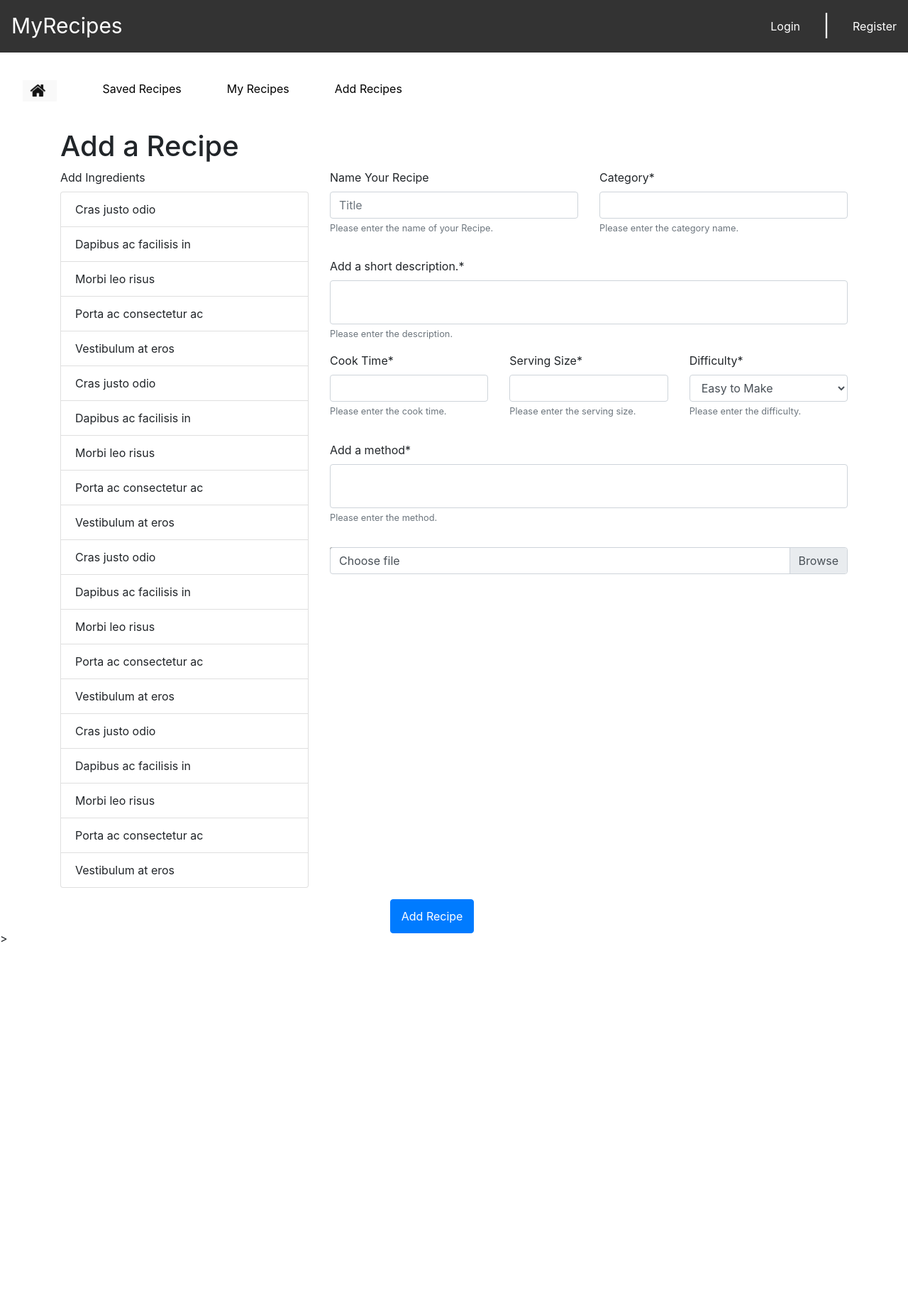
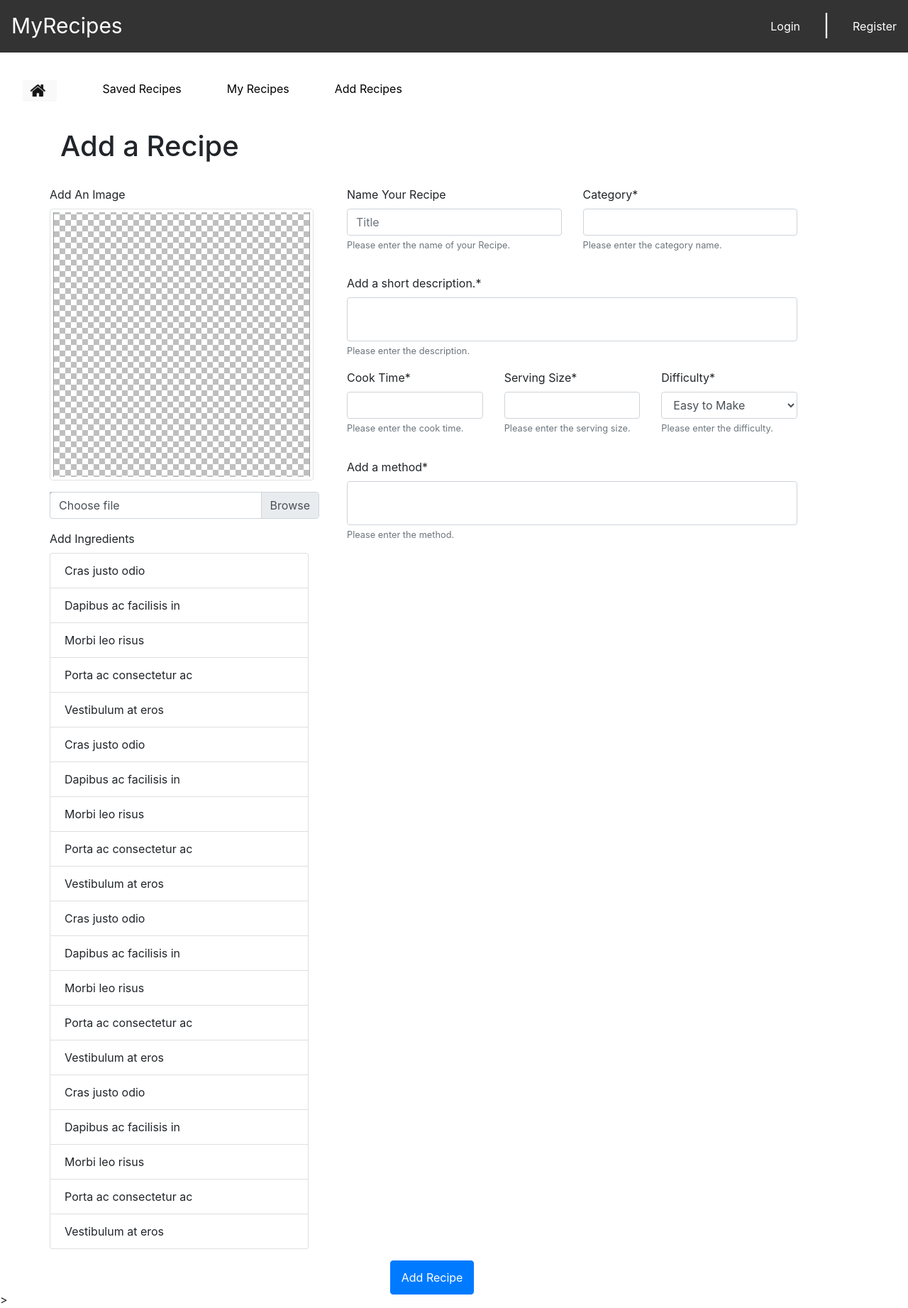
Before and after one commit to 2253612C/ITECHGroupProject, a Django app: template templates/recipeSite/addRecipe.html in a window 1280 px wide. Shown: the whole page at 71% size. Before the commit the page ends 1328 px from the top, so only its background shows below. Run offline with Django 3.2, Linux system fonts and the light colour scheme; the template is opened without the code that fills it: values that come from a table or form of the project are taken from there, others are empty; parts of the project's set-up code (start-up, migrations or seed data) failed here and were passed over; some libraries are stand-ins or nearby versions.

Commit message:
added image field in add a recipe

```diff
--- /dev/null
+++ b/static/javascript/addRecipe.js
@@ -0,0 +1,3 @@
+function previewImage() {
+    document.getElementById("imagefield").innerHTML = "Paragraph changed.";
+  }
--- a/templates/recipeSite/addRecipe.html
+++ b/templates/recipeSite/addRecipe.html
@@ -13,17 +13,38 @@ Add a Recipe
 
         <div class="container">
 
-          <h1>Add a Recipe</h1>
+
             <form method="post" action="." enctype="multipart/form-data">
 
               {% csrf_token %}
-
+              <h1>Add a Recipe</h1>
+             </br>
               <div class="row">
 
 
                 <div class="col-md-4">
+
+                    <div class="row mb-3">
+                      <div class="thumbnail">
+
+                        <label for= "recipe_image">Add An Image</label>
+                        <img src="{% static 'images/blankimage.png' %}" id="imagefield" class="img-thumbnail" alt="Blank Image" id="recipe_image">
+                      </div>
+
+                    </div>
+
+                    <div class="row mb-3">
+
+                        <div class="custom-file">
+                            <input type="file" name="image" accept="image/*" required id=  {{ form.image.auto_id }} formaction="previewImage()">
+                            <label class="custom-file-label" for={{ form.image.auto_id }}>Choose file</label>
+                        </div>
+                  </div>
+
+
+                    <div class="row">
                         <label for= "list">Add Ingredients</label>
-                      <ul class="list-group" id="list">
+                        <ul class="list-group col-md-12" id="list">
                           <li class="list-group-item">Cras justo odio</li>
                           <li class="list-group-item">Dapibus ac facilisis in</li>
                           <li class="list-group-item">Morbi leo risus</li>
@@ -46,8 +67,9 @@ Add a Recipe
                           <li class="list-group-item">Vestibulum at eros</li>
                         </ul>
                     </div>
+                </div>
 
-                <div class="col-md-8">
+                <div class="col-md-7 ml-4">
 
                     <div class="row">
 
@@ -91,19 +113,6 @@ Add a Recipe
                     </div>
                   </div>
 
-
-                  <div class="row">
-                    <div class="form-group col-md-12">
-
-                      <div class="custom-file">
-                          <input type="file" name="image" accept="image/*" required id=  {{ form.image.auto_id }}>
-                          <label class="custom-file-label" for={{ form.image.auto_id }}>Choose file</label>
-                      </div>
-
-
-                    </div>
-                </div>
-
                 </div>
 
 
```
Also changed, not shown: static/css/addRecipe.css (line endings or trailing spaces), static/images/blankimage.png (added). Lines whose indentation alone changed are shown as unchanged.
